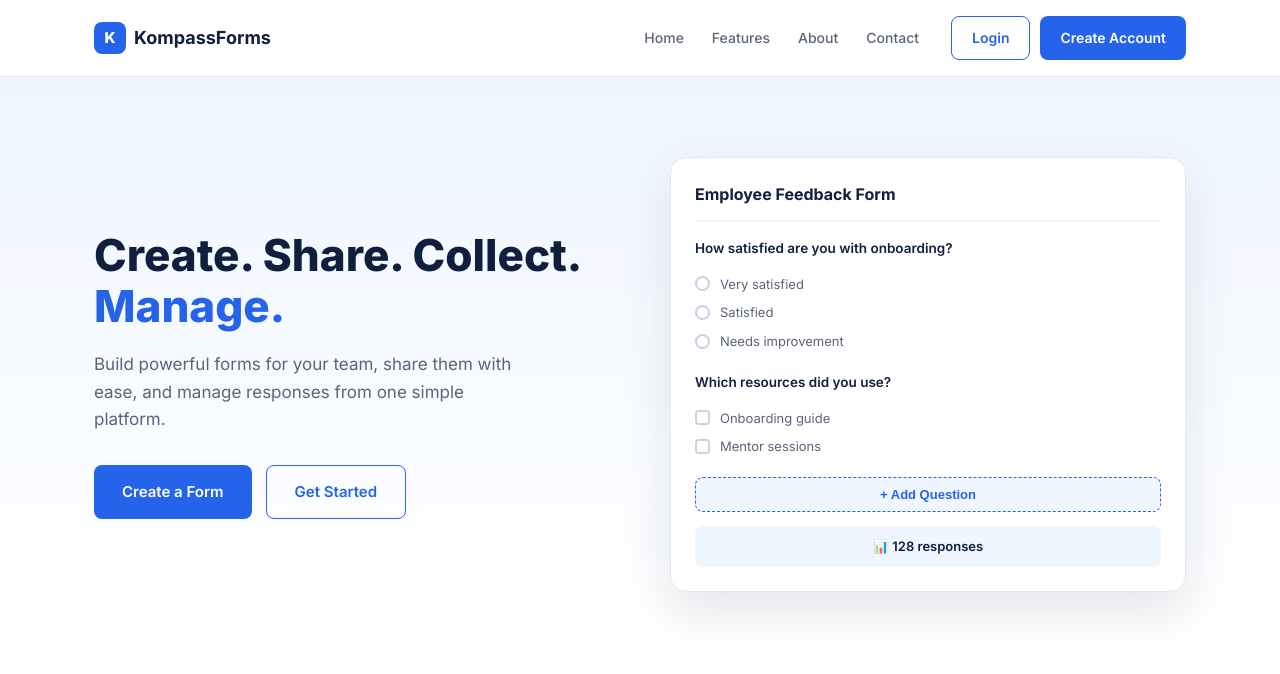
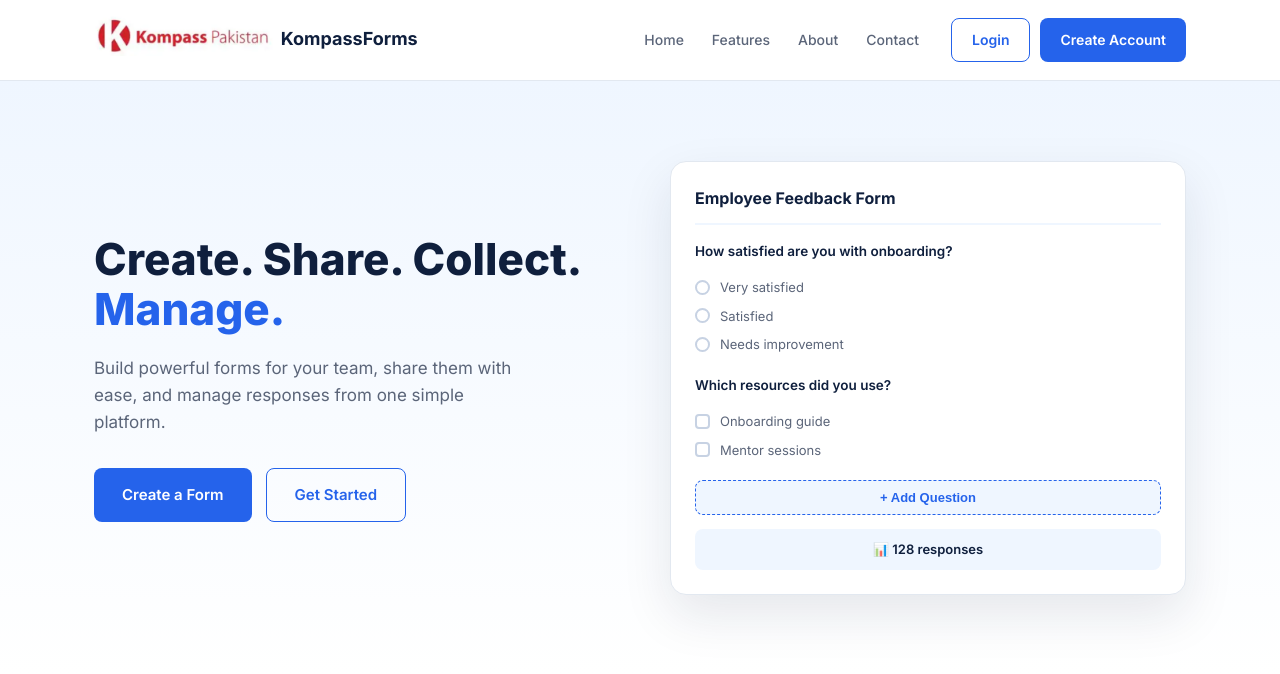
Before and after one commit to MuhammadSalar30/KompassForms, a Django app: page / in a window 1280 px wide. Shown: the top 674 px of the page. Run offline with Django 5.2, Linux system fonts and the light colour scheme.

Commit message:
Homepage Updated

```diff
--- a/templates/homepage.html
+++ b/templates/homepage.html
@@ -16,7 +16,10 @@
     <div class="lp-navbar-inner">
 
         <div class="lp-brand">
-            <span class="lp-brand-icon">K</span>
+           <!-- <span class="lp-brand-icon">K</span> -->
+            <span class="navbar-brand">
+        <img src="{% static 'assets/kompass-logo.png' %}" alt="Kompass Logo" height="40">
+            </span>
             <span class="lp-brand-text">KompassForms</span>
         </div>
 
@@ -181,7 +184,7 @@
                     <span class="lp-dash-stat-value">1,204</span>
                     <span class="lp-dash-stat-label">Total Responses</span>
                 </div>
-                <a href="{% url 'signup' %}" class="lp-btn lp-btn-primary">+ Create New Form</a>
+            <!--    <a href="{% url 'signup' %}" class="lp-btn lp-btn-primary">+ Create New Form</a> -->
             </div>
 
             <div class="lp-dash-lists">
@@ -208,13 +211,13 @@
 </section>
 
 <!-- ===================== CTA ===================== -->
-<section class="lp-cta">
-    <div class="lp-section-inner lp-cta-inner">
-        <h2>Ready to create your first form?</h2>
+ <!--  <section class="lp-cta">
+   <div class="lp-section-inner lp-cta-inner">
+      <h2>Ready to create your first form?</h2>
         <p>Start creating forms and collecting responses with KompassForms.</p>
         <a href="{% url 'signup' %}" class="lp-btn lp-btn-primary lp-btn-lg">Create Your First Form</a>
     </div>
-</section>
+</section>-->
 
 <!-- ===================== FOOTER ===================== -->
 <footer class="lp-footer" id="contact">
```
